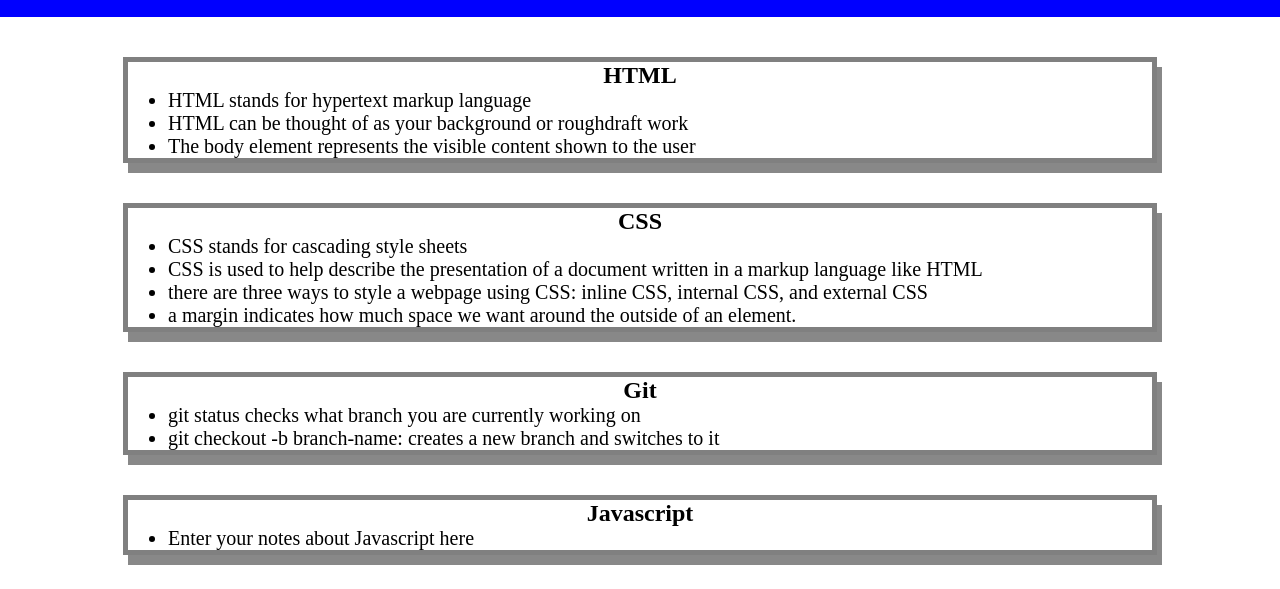
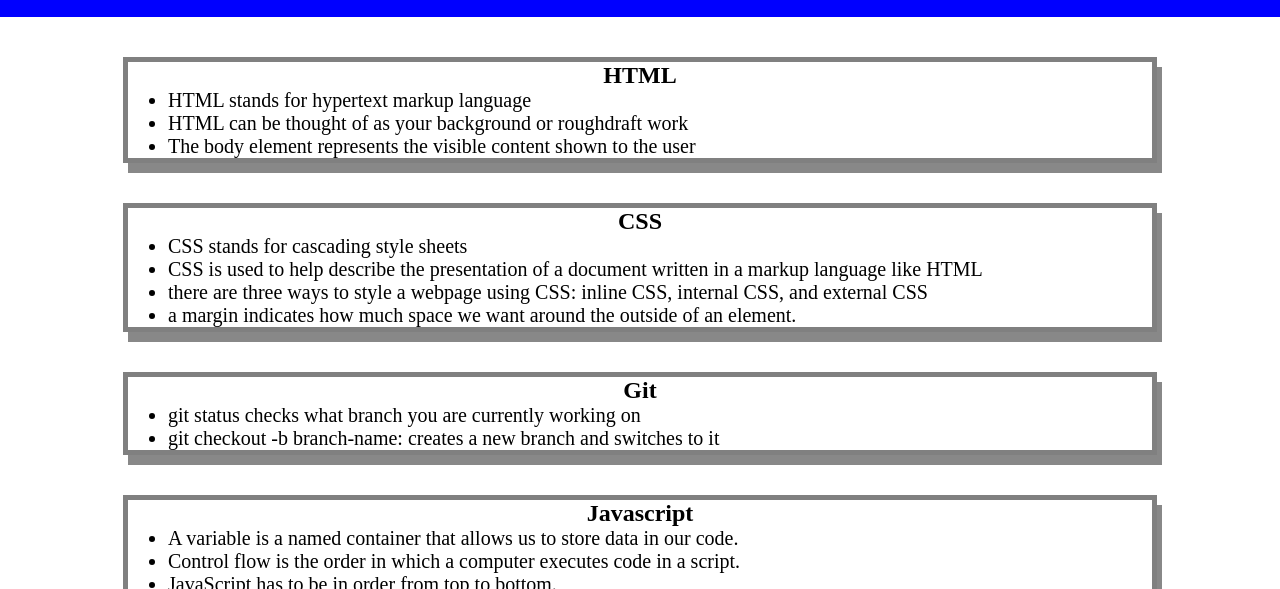
Before and after one commit to ColtenZimm/prework-study-guide, a plain HTML site: page prework-study-guide/prework-study-guide/index.html in a window 1280 px wide. Shown: the part 103-692 px from the top of the page. Drawn offline with Linux system fonts and the light colour scheme.

Commit message:
updated project README file

```diff
--- a/prework-study-guide/prework-study-guide/index.html
+++ b/prework-study-guide/prework-study-guide/index.html
@@ -58,7 +58,9 @@
         <h2>Javascript</h2>
         <ul>
 
-          <li>Enter your notes about Javascript here</li>
+          <li>A variable is a named container that allows us to store data in our code.</li>
+          <li>Control flow is the order in which a computer executes code in a script.</li>
+          <li>JavaScript has to be in order from top to bottom.</li>
 
 
         </ul>
```
Also changed, not shown: 1 other file.
